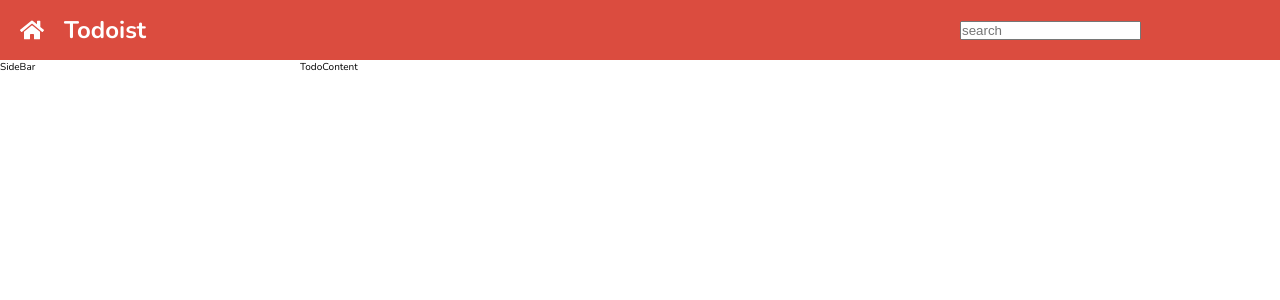
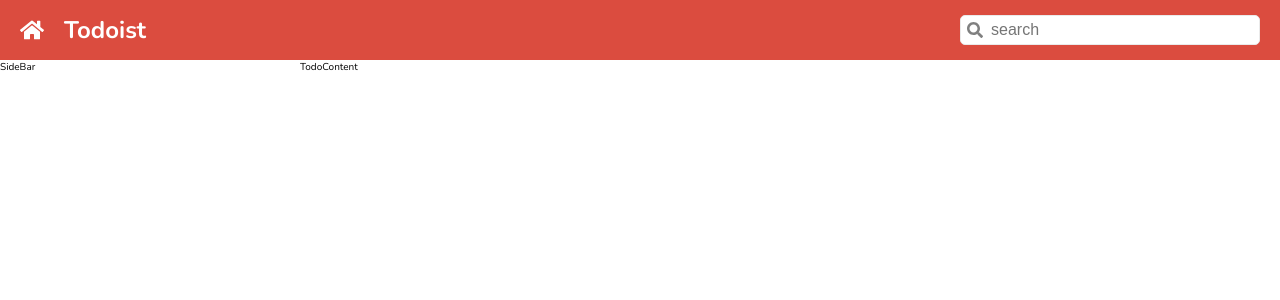
Before and after one commit to palat2000/CC15-Todolist-palat, a React (Create React App) app: page / in a window 1280 px wide. Shown: the top 300 px of the page. Built offline with nearby package versions, Linux system fonts and the light colour scheme.

Commit message:
finish-header

```diff
--- a/src/App.js
+++ b/src/App.js
@@ -1,21 +1,10 @@
 import "./App.scss";
-import { FaHome } from "react-icons/fa";
-import { FaSistrix } from "react-icons/fa";
+import Header from "./Header";
 function App() {
   return (
     <div className="todo">
       <div className="todo__header">
-        <header className="header">
-          <div className="header__logo">
-            <FaHome />
-          </div>
-          <div className="header__text">
-            <h1>Todoist</h1>
-          </div>
-          <div className="header__search">
-            <input type="text" placeholder="search" />
-          </div>
-        </header>
+        <Header />
       </div>
       <div className="todo__sidebar">SideBar</div>
       <div className="todo__content">TodoContent</div>
--- a/src/App.scss
+++ b/src/App.scss
@@ -27,32 +27,3 @@
         // padding-top: 0;
     }
 }
-
-.header {
-    display:flex;
-    align-items: center;
-    gap:20px;
-    background-color: $primary;
-    height: $header-height;
-    padding:5px 20px;
-
-    &__logo {
-        font-size:2.4em;
-        cursor: pointer;
-        color:$white;
-        display:flex;
-    }
-
-    &__text {
-        flex:1;
-        color:$white;
-
-        & > h1 {
-        font-size:2.4em;
-        }
-    }
-
-    &__search {
-        min-width: 300px;
-    }
-}
--- /dev/null
+++ b/src/Header.jsx
@@ -0,0 +1,24 @@
+import { FaHome } from "react-icons/fa";
+import { FaSearch } from "react-icons/fa";
+import "./Header.scss"
+
+function Header() {
+    return (
+        <header className="header">
+          <div className="header__logo">
+            <FaHome />
+          </div>
+          <div className="header__text">
+            <h1>Todoist</h1>
+          </div>
+          <div className="header__search">
+            <div className="search">
+                <span className="search__icon"><FaSearch /></span>
+                <input type="text" className="search__input" placeholder="search" />
+            </div>
+          </div>
+        </header>
+    )
+}
+
+export default Header;
--- /dev/null
+++ b/src/Header.scss
@@ -0,0 +1,53 @@
+@import "./index.scss";
+.header {
+    display:flex;
+    align-items: center;
+    gap:20px;
+    background-color: $primary;
+    height: $header-height;
+    padding:5px 20px;
+
+    &__logo {
+        font-size:2.4em;
+        cursor: pointer;
+        color:$white;
+        display:flex;
+    }
+
+    &__text {
+        flex:1;
+        color:$white;
+
+        & > h1 {
+        font-size:2.4em;
+        }
+    }
+
+    &__search {
+        min-width: 300px;
+    }
+}
+
+.search {
+    position:relative;
+
+    &__icon {
+        position:absolute;
+        left: 7px;
+        top: 50%;
+        transform: translateY(-50%);
+        color:$grey-dark;
+        font-size: 1.6em;
+        display: flex;
+    }
+
+    &__input {
+        padding:5px;
+        padding-left:30px;
+        width:100%;
+        border:1px solid $grey-light;
+        font-size:1.6em;
+        outline:none;
+        border-radius: 5px;
+    }
+}
--- a/src/index.scss
+++ b/src/index.scss
@@ -4,6 +4,8 @@
 $grey-light: #eaeaea;
 $grey-dark: #808080;
 $white: #fff;
+$header-height: 60px;
+$sidebar-width: 300px;
 
 *,
 *::after,
```
